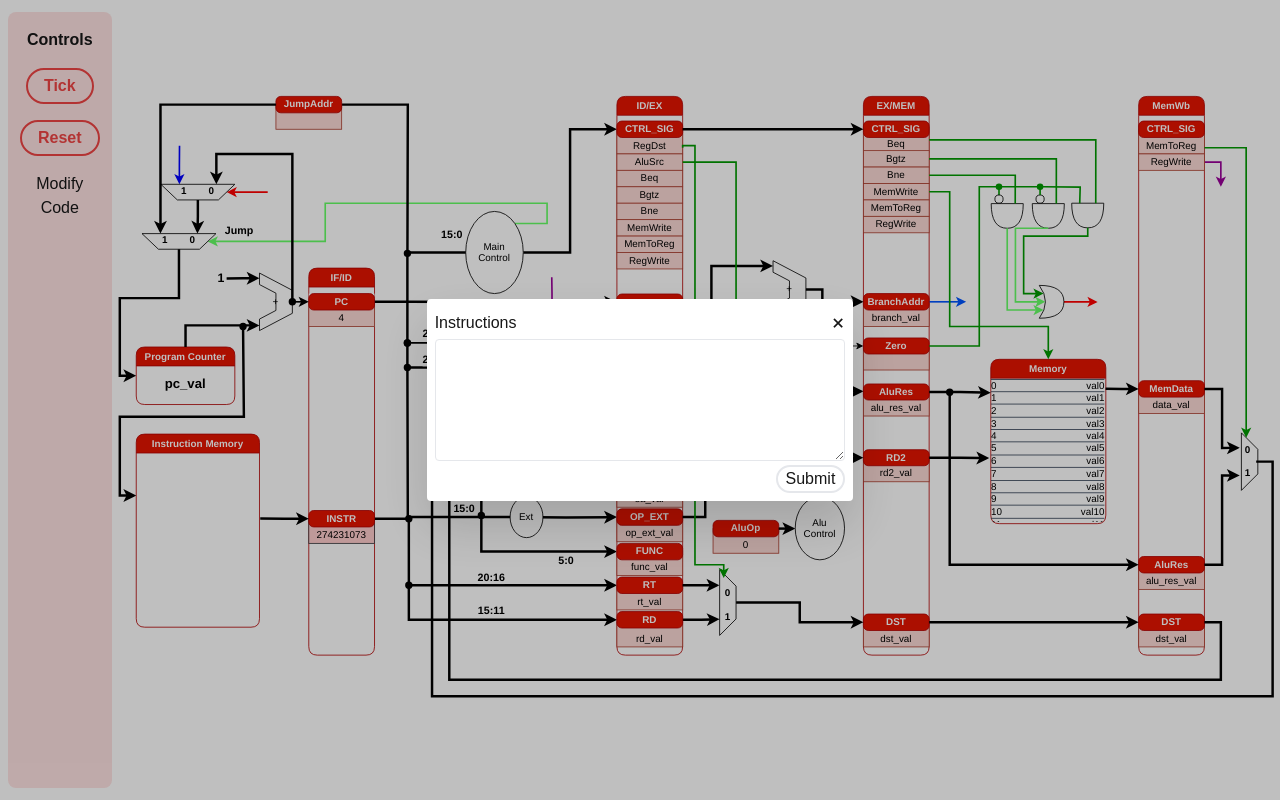
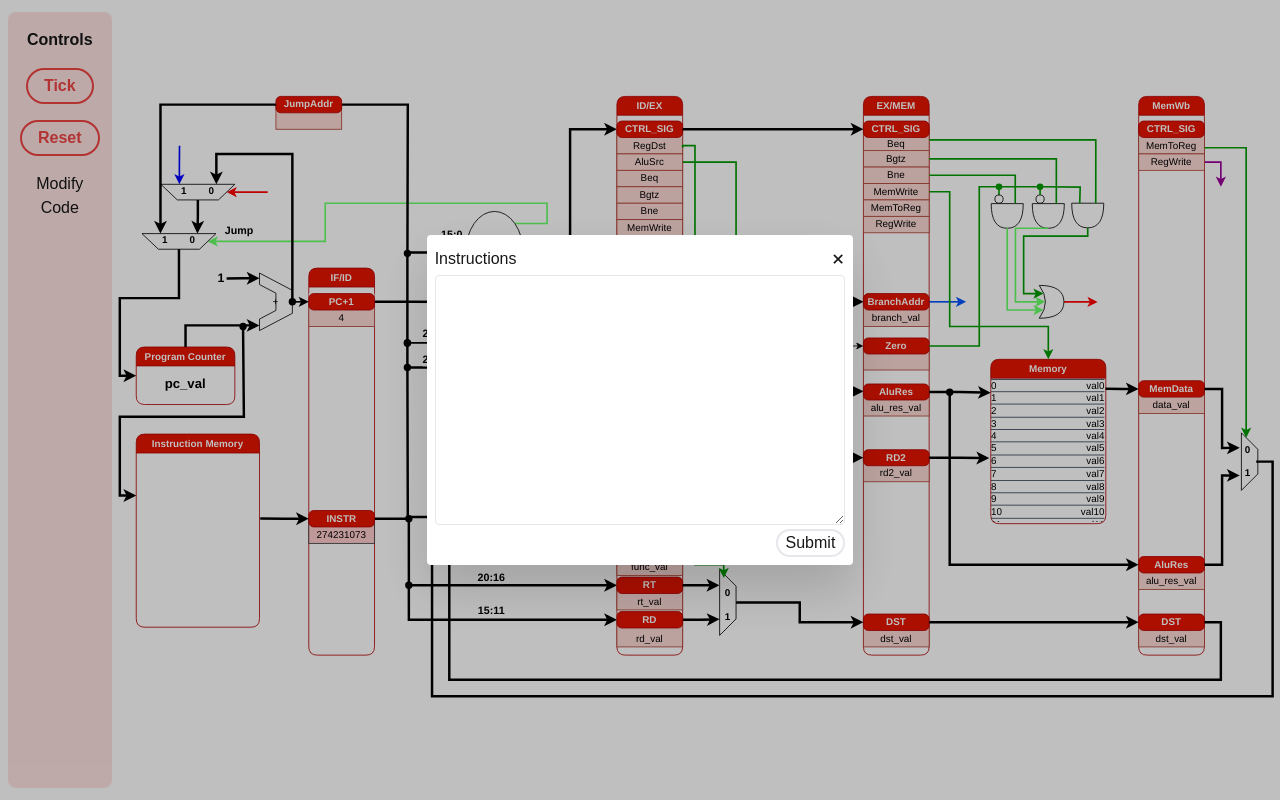
Before and after one commit to bmarcu13/MIPS32PipelineSimulator, a Next.js app in the folder mips-pipeline-simulator-ui/: page / in a window 1280 px wide. Both pictures are taken after a click on the button "Modify Code". Built offline with nearby package versions, Linux system fonts and the light colour scheme; no server answers.

Commit message:
Fix displaying all instructions as one bug; Changed label of PC to PC+1 in IF/ID, ID/EX stage registers; Styling

```diff
--- a/mips-pipeline-simulator-ui/app/page.js
+++ b/mips-pipeline-simulator-ui/app/page.js
@@ -147,7 +147,10 @@ export default function Flow() {
                 if (json.payload.status == "error") {
                     setErrorMessages(json.payload.message);
                 } else if (json.payload.status == "success") {
-                    validInstructions.current = [].concat(textFieldRef.current.value);
+                    validInstructions.current = textFieldRef.current.value
+                        .trim()
+                        .split("\n")
+                        .map((instr) => instr.trim());
                     console.log(validInstructions.current);
                     setInstructions(
                         validInstructions.current.concat(
@@ -207,8 +210,8 @@ export default function Flow() {
                         ref={textFieldRef}
                         name="Text1"
                         cols="40"
-                        rows="5"
-                        className="border rounded"
+                        rows="10"
+                        className="border rounded p-1"
                     ></textarea>
                     <div className="flex flex-row justify-between items-center">
                         <div className="text-red-600 border-l-2 border-red-600 pl-2 text-sm">
```
Also changed, not shown: mips-pipeline-simulator-ui/components/diagram.js.
